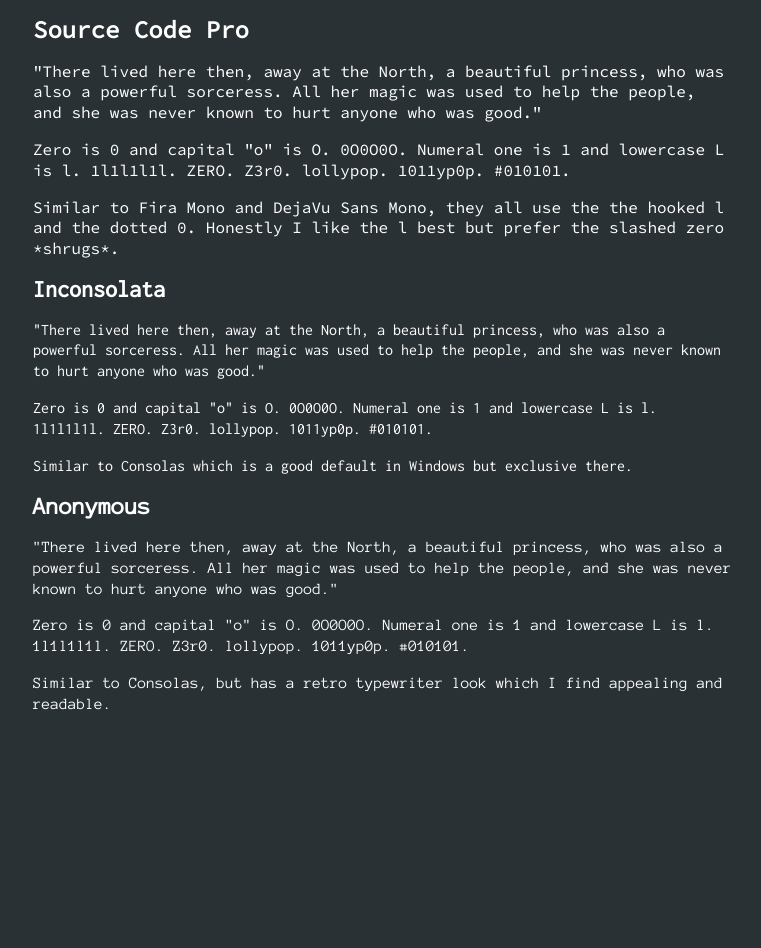
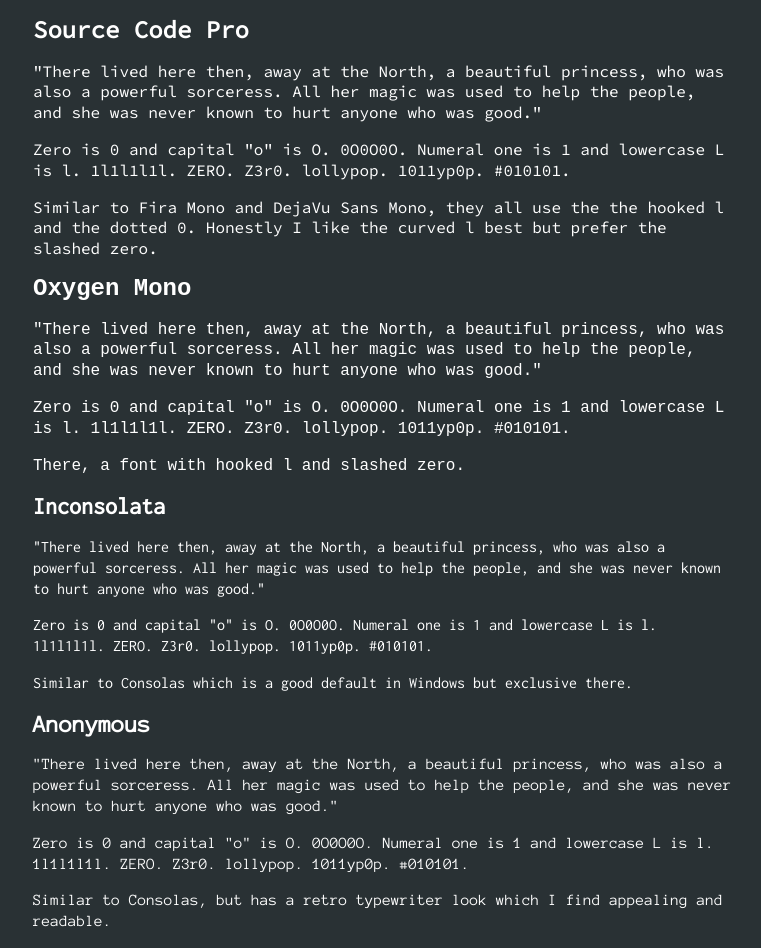
Before and after one commit to bgthomasson/dev, a plain HTML site: page mono.html in a window 1280 px wide. Shown: the whole page, without its empty margins (257-1018 px from the left). Before the commit the page ends 800 px from the top, so only its background shows below. Drawn offline with Linux system fonts and the light colour scheme.

Commit message:
oh hello

```diff
--- a/mono.html
+++ b/mono.html
@@ -7,13 +7,16 @@
         body {
             background-color: rgb(41,49,52);
             color: #fff;
-            font-size: 1em;
+            font-size: 1rem;
             line-height: 1.3em;
             margin: 0 auto;
             max-width: 700px;
         }
         .inconsolata {
             font-family: 'Inconsolata', monospace;
+        }
+        .oxygenmono {
+            font-family: 'Oxygen Mono', monospace;
         }
         .scp {
             font-family: 'Source Code Pro', monospace;
@@ -41,10 +44,24 @@
 </p>
 <p>
 Similar to Fira Mono and DejaVu Sans Mono, they all use the the hooked l and the dotted 0.
-Honestly I like the l best but prefer the slashed zero *shrugs*.
+Honestly I like the curved l best but prefer the slashed zero.
 </p>
 </article>
 
+<article class="oxygenmono">
+<h2>Oxygen Mono</h2>
+<p>
+"There lived here then, away at the North, a beautiful princess, who was also a powerful sorceress.
+All her magic was used to help the people, and she was never known to hurt anyone who was good."
+</p>
+<p>
+Zero is 0 and capital "o" is O. 0O0O0O. Numeral one is 1 and lowercase L is l. 1l1l1l1l.
+ZERO. Z3r0. lollypop. 1011yp0p. #010101.
+</p>
+<p>
+There, a font with hooked l and slashed zero.
+</p>
+</article>
 
 <article class="inconsolata">
 <h2>Inconsolata</h2>
```
Also changed, not shown: 404.html (+1 -1 lines), index.html (added, +25 -0 lines).
